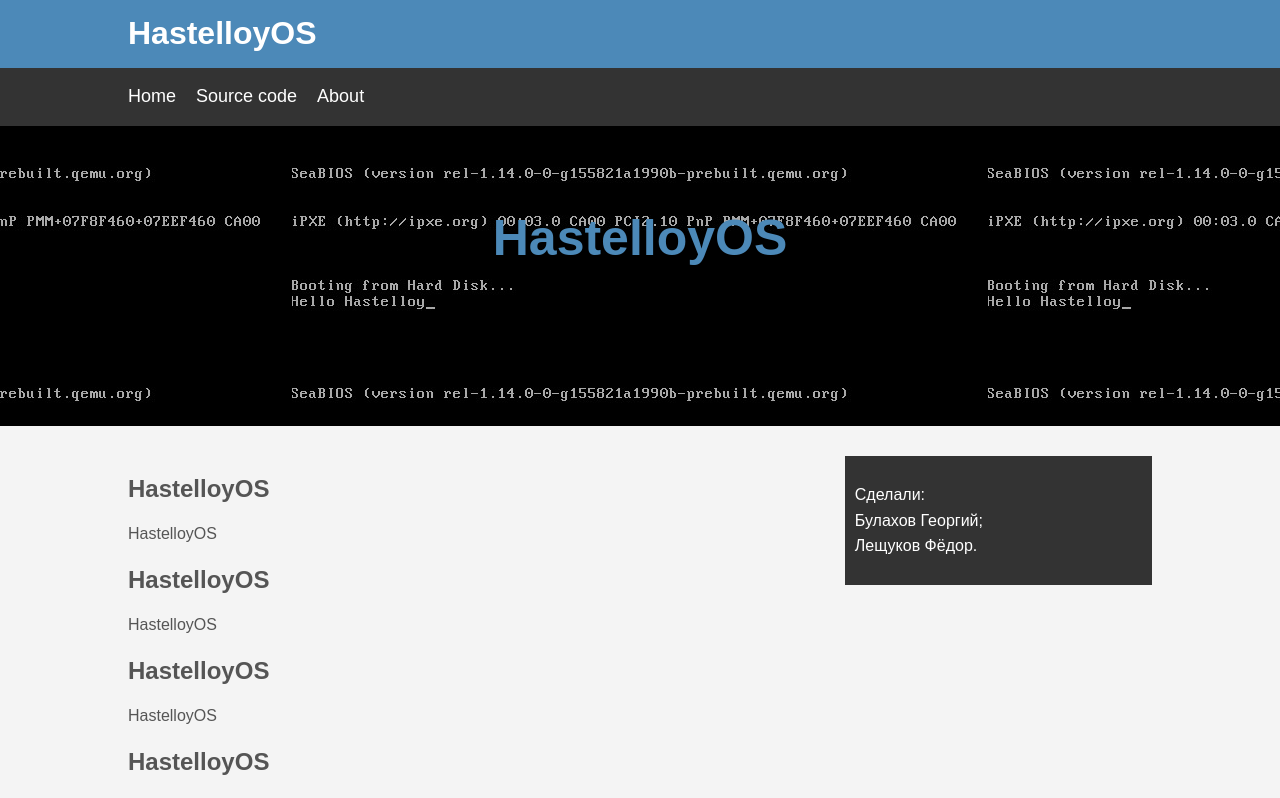
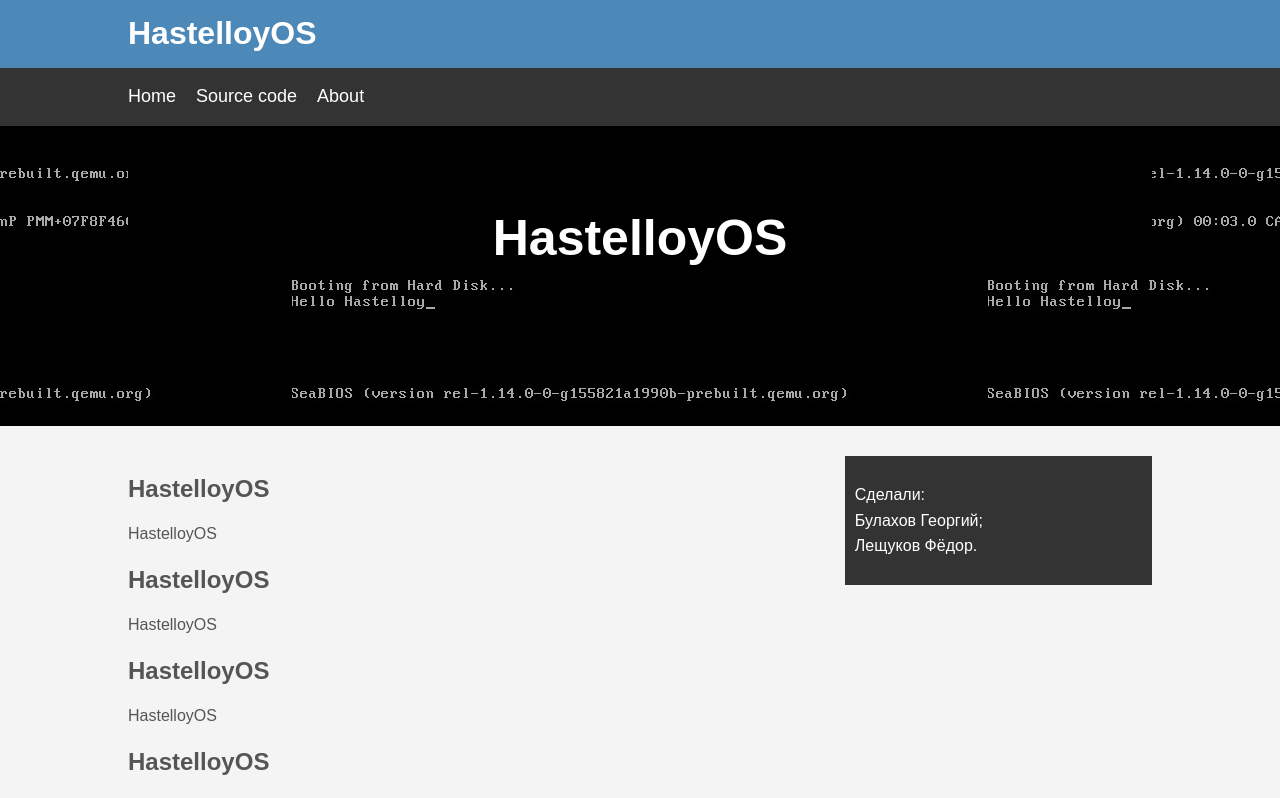
Before and after one commit to Crutogurch/HastelloyOS, a plain HTML site: page website/index.html in a window 1280 px wide. Shown: the top 798 px of the page. Drawn offline with Linux system fonts and the light colour scheme.

Commit message:
background-color

```diff
--- a/website/style.css
+++ b/website/style.css
@@ -43,7 +43,8 @@ body{
     text-align: center;
   }
   #showcase h1{
-    color:#4C89B8;
+    color:#ffffff;
+    background-color: black;
     font-size: 50px;
     line-height: 1.6em;
     padding-top: 30px;
```
